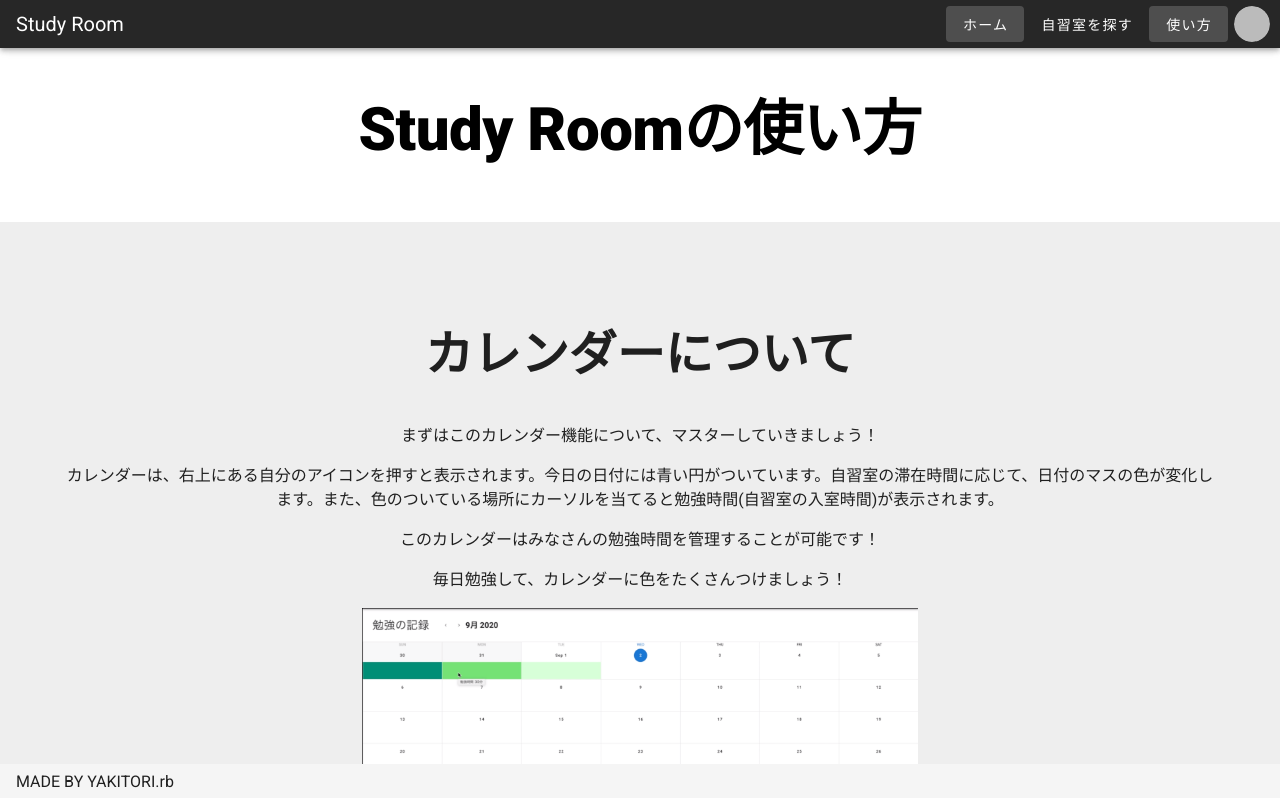
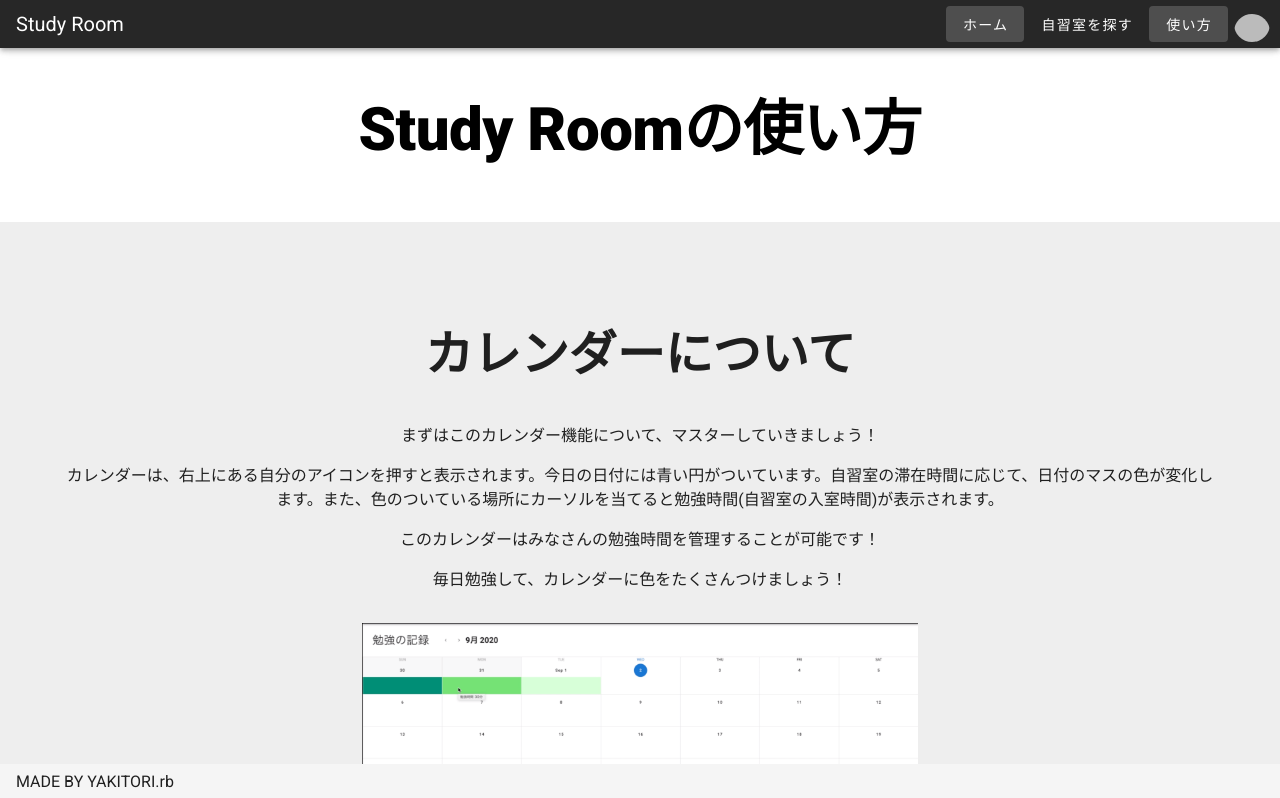
Before and after one commit to Tomoya113/StudyRoom, a Vue app: page /about in a window 1280 px wide. Shown: the top 798 px of the page. Built offline with nearby package versions, Linux system fonts and the light colour scheme; no server answers; the database is empty; sample sign-in values are in the browser's storage.

Commit message:
style: アバウトのデザイン変更

```diff
--- a/src/views/About.vue
+++ b/src/views/About.vue
@@ -130,4 +130,6 @@ export default {
 <style lang="sass">
 body
   margin: 0px
+img
+  margin-top: 15px
 </style>
```
